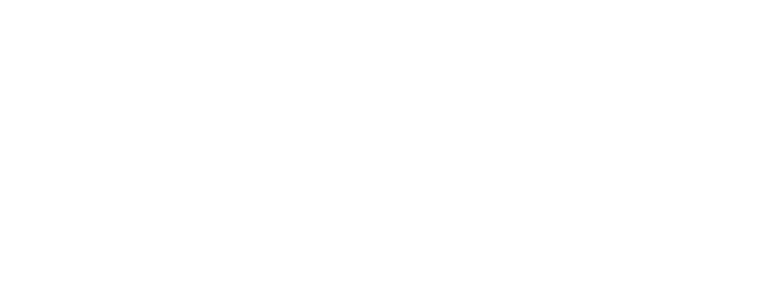
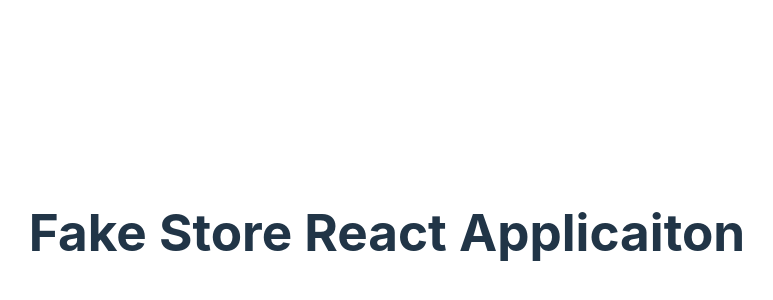
Before and after one commit to Alanimustafa/320-SBA-REACT-WEB-APP, a React (Vite) app: page / in a window 1280 px wide. Shown: the part 168-468 px from the top of the page, without its empty margins (253-1026 px from the left). Built offline with nearby package versions, Linux system fonts and the light colour scheme.

Commit message:
Adding the main route (APP Component) to the main.jsx and test the App - DONE

```diff
--- a/src/App.jsx
+++ b/src/App.jsx
@@ -8,7 +8,7 @@
 
   return (
     <>
-
+      <h1>Fake Store React Applicaiton</h1>
     </>
   )
 }
--- a/src/main.jsx
+++ b/src/main.jsx
@@ -6,6 +6,11 @@
 
 createRoot(document.getElementById('root')).render(
   <StrictMode>
-    <App />
+    <Router>
+      <Routes>
+        {/* The main (root) page route is using the App component */}
+        <Route path="/" element={<App />}></Route>
+      </Routes>
+    </Router>
   </StrictMode>,
 )
```
